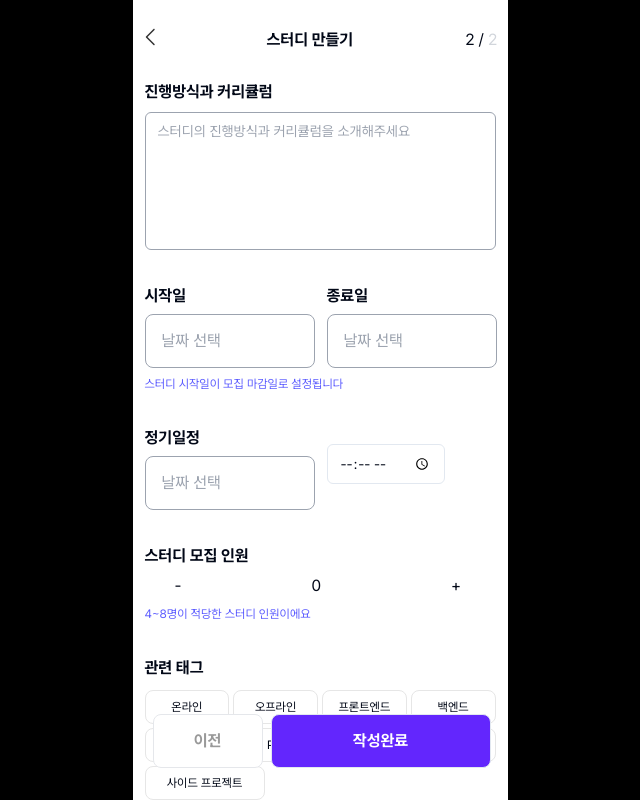
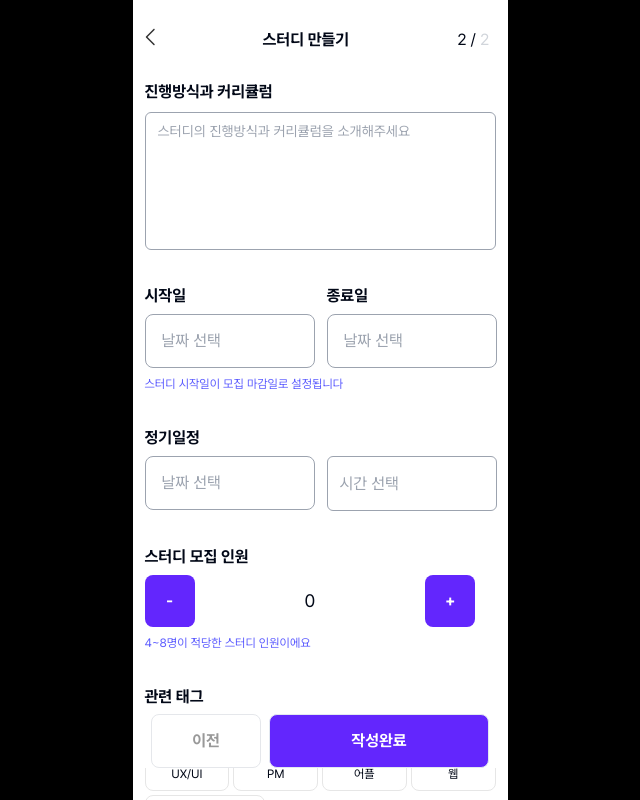
Before and after one commit to SuaJeong-winter/Swith_snProject, a Next.js app: page /createsec in a window 1280 px wide. Shown: the top 800 px of the page, without its empty margins (320-960 px from the left). Built offline with nearby package versions, Linux system fonts and the light colour scheme.

Commit message:
feat: time picker, 스터디 모집인원 버튼 수정

```diff
--- a/app/createsec/page.tsx
+++ b/app/createsec/page.tsx
@@ -25,6 +25,8 @@ export default function CreatePageSecond() {
 
   const [count, setCount] = React.useState<number>(0)
 
+  const [inputType, setInputType] = React.useState('text')
+
   const handleIncrease = () => {
     setCount(count < 10 ? count + 1 : 10)
   }
@@ -33,9 +35,14 @@ export default function CreatePageSecond() {
     setCount(count > 0 ? count - 1 : 0) // 최소 0명으로 제한
   }
 
+  const handleFocus = () => {
+    setInputType('time')
+  }
+
   return (
     <section className="flex min-h-dvh flex-col bg-white pb-8">
-      <div className="fixed top-4 flex flex-row space-x-28 px-3 pt-3">
+      <div className="fixed h-4 w-[375px] bg-white"></div>
+      <div className="fixed mt-4 flex h-[50px] flex-row space-x-[108px] bg-white px-3 pt-3">
         <a href="/create">
           <BtnBackIcon />
         </a>
@@ -148,49 +155,29 @@ export default function CreatePageSecond() {
           <div className="items-center">
             <h2 className="invisible font-bold leading-3">정기일정</h2>
             <Input
-              placeholder="스터디의 주제를 작성해주세요"
-              className="required"
-              type="time"
+              placeholder="시간 선택"
+              className="required mr-0 mt-3 h-[55px] w-[170px] border-gray-400 text-base focus:outline-none"
+              onFocus={handleFocus}
+              type={inputType}
             />
-            {/* <Popover>
-              <PopoverTrigger asChild>
-                <Button
-                  variant={'outline'}
-                  className={cn(
-                    'mt-3 w-[170px] justify-start border-gray-400 text-left font-normal text-black',
-                    !regulardate && 'text-muted-foreground',
-                  )}
-                >
-                  {regulardate ? (
-                    format(regulardate, 'yyyy년 MM월 dd일')
-                  ) : (
-                    <span className="text-gray-400">시간기능으로 수정필요</span>
-                  )}
-                </Button>
-              </PopoverTrigger>
-              <PopoverContent className="w-auto bg-white p-0">
-                <Calendar
-                  mode="single"
-                  selected={regulardate}
-                  onSelect={setRegularDate}
-                  initialFocus
-                />
-              </PopoverContent>
-            </Popover> */}
           </div>
         </div>
 
         <div className="pt-10">
           <h2 className="font-bold leading-3">스터디 모집 인원</h2>
-          <div className="mx-[30px] mt-3 flex flex-row space-x-[120px]">
+          <div className="mx-auto mt-3 flex flex-row space-x-[100px]">
             <div>
-              <button onClick={handleDecrease}>-</button>
+              <Button onClick={handleDecrease} className="w-[50px] text-base">
+                -
+              </Button>
             </div>
-            <div>
+            <div className="my-3 text-lg">
               <span style={{ margin: '0 10px' }}>{count}</span>
             </div>
             <div>
-              <button onClick={handleIncrease}>+</button>
+              <Button onClick={handleIncrease} className="w-[50px] text-base">
+                +
+              </Button>
             </div>
           </div>
         </div>
@@ -216,9 +203,10 @@ export default function CreatePageSecond() {
         <p className="pt-2 text-xs text-meetie-blue-4">
           최대 4개까지 선택이 가능합니다
         </p>
+        <div className="space-y-2 pt-40"></div>
       </div>
 
-      <div className="fixed bottom-8 flex items-center justify-center space-x-2 px-[20px]">
+      <div className="fixed bottom-8 flex w-[375px] items-center justify-center space-x-2 bg-white px-[20px]">
         <Link href="create">
           <Button
             variant="secondary"
```
